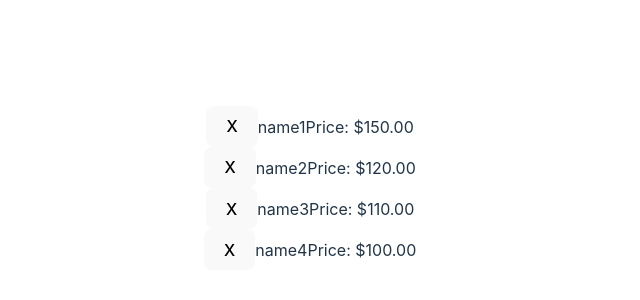
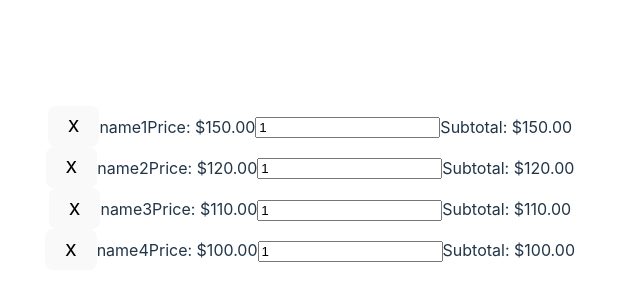
Before and after one commit to MagnusStarkadOttosen/02363FrontEndProject, a React (Vite) app: page / in a window 1280 px wide. Shown: the part 212-512 px from the top of the page, without its empty margins (330-970 px from the left). Built offline with nearby package versions, Linux system fonts and the light colour scheme.

Commit message:
Calculate and display subtotal

```diff
--- a/src/components/ItemComponent.tsx
+++ b/src/components/ItemComponent.tsx
@@ -1,4 +1,5 @@
-import React from 'react';
+//import React from 'react';
+import React, { useState } from 'react';
 import { Item } from '../types/Items';
 
 interface ItemProps{
@@ -7,6 +8,10 @@ interface ItemProps{
 }
 
 const ItemComponent: React.FC<ItemProps> = ({ item, onRemove }) => {
+
+    const [quantity, setQuantity] = useState(1);
+    const subTotal = item.price * quantity;
+
     return(
         <div className="item">
             <button onClick={()=> onRemove(item.id)}>X</button>
@@ -16,6 +21,15 @@ const ItemComponent: React.FC<ItemProps> = ({ item, onRemove }) => {
             <span>
                 {"Price: $" + item.price.toFixed(2)}
             </span>
+            <input
+                type="number"
+                value={quantity}
+                onChange={(e) => setQuantity(Number(e.target.value))}
+                min="1"
+            />
+            <span>
+                {"Subtotal: $" + subTotal.toFixed(2)}
+            </span>
         </div>
     )
 }
```
